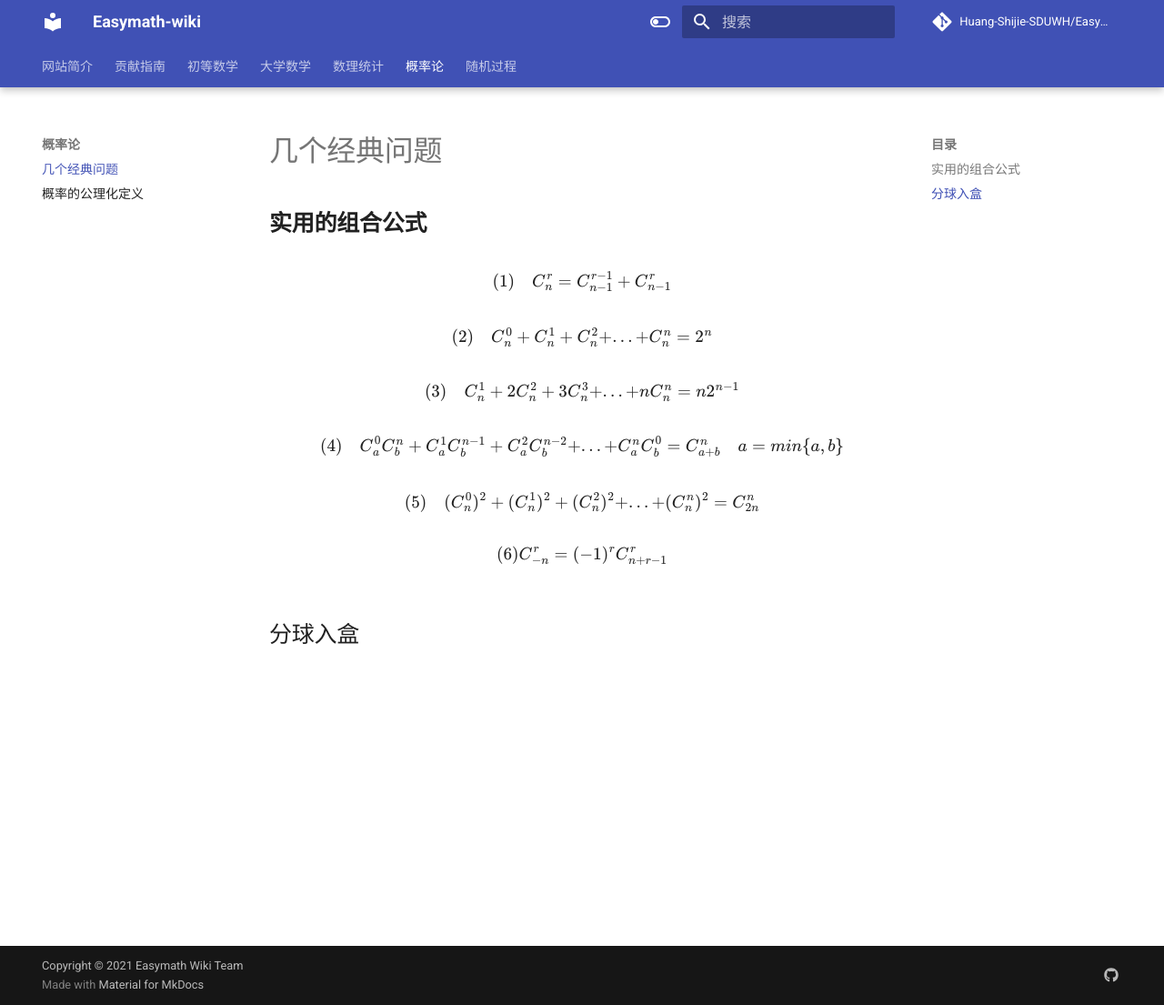
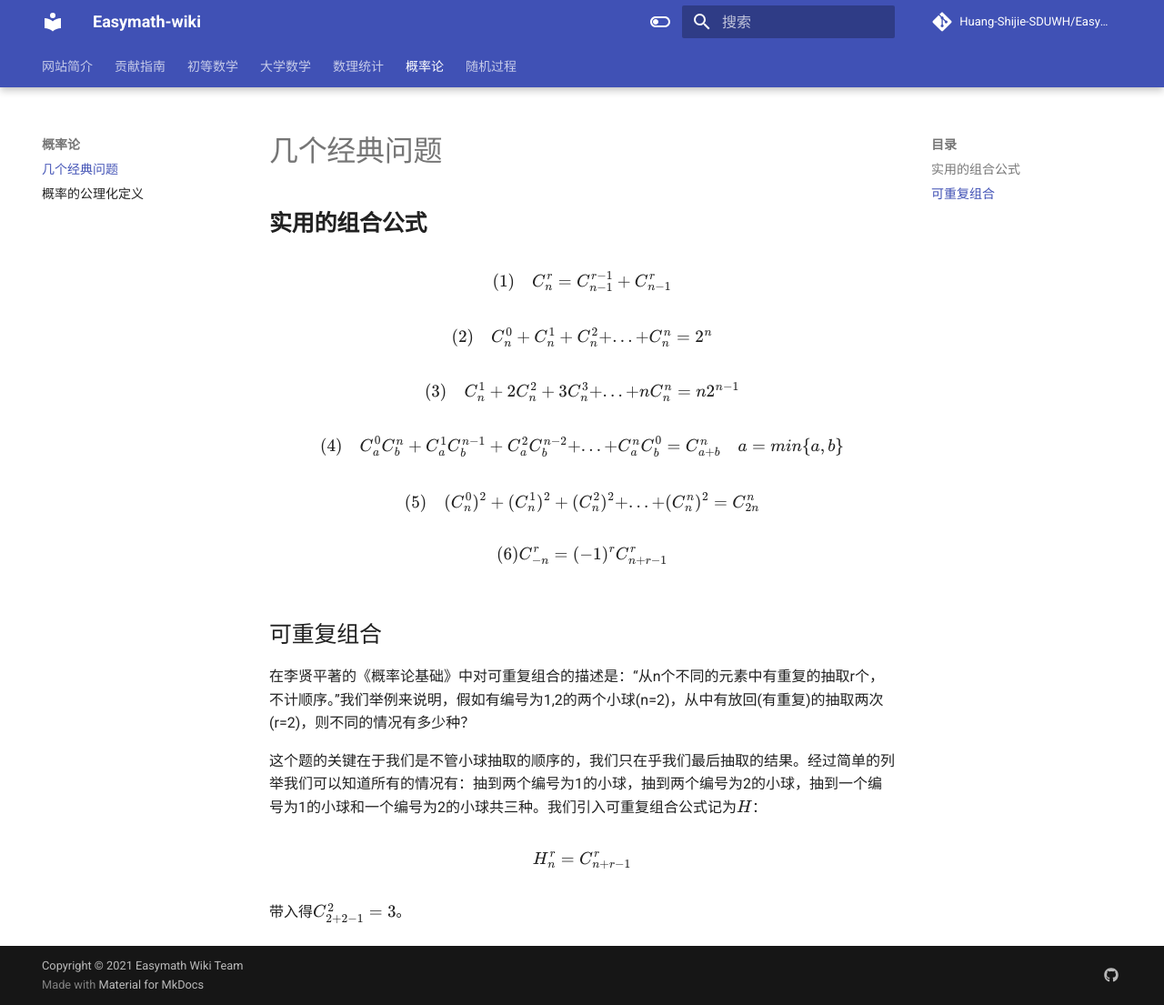
Before and after one commit to Easymath-wiki/Easymath-wiki, an MkDocs documentation site: the page built from docs/概率论/几个经典问题.md, in a window 1280 px wide and 1105 px high. Shown: the whole window at 91% size. Built offline with MkDocs 1.6.1 and Material for MkDocs 9.7.7, drawn with Linux system fonts in a browser that asks for light colours; formulas are drawn with MathJax 3; comment, search, counter and statistics services are not loaded.

Commit message:
Update 几个经典问题.md

```diff
--- a/docs/概率论/几个经典问题.md
+++ b/docs/概率论/几个经典问题.md
@@ -11,4 +11,11 @@ $$ (5)\quad (C_{n}^{0})^{2}+(C_{n}^{1})^{2}+(C_{n}^{2})^{2}+...+(C_{n}^{n})^{2}=
 
 $$(6)C_{-n}^{r} = (-1)^r C_{n+r-1}^{r}$$
 
-## 分球入盒
+## 可重复组合
+在李贤平著的《概率论基础》中对可重复组合的描述是：“从n个不同的元素中有重复的抽取r个，不计顺序。”我们举例来说明，假如有编号为1,2的两个小球(n=2)，从中有放回(有重复)的抽取两次(r=2)，则不同的情况有多少种？
+
+这个题的关键在于我们是不管小球抽取的顺序的，我们只在乎我们最后抽取的结果。经过简单的列举我们可以知道所有的情况有：抽到两个编号为1的小球，抽到两个编号为2的小球，抽到一个编号为1的小球和一个编号为2的小球共三种。我们引入可重复组合公式记为$H$：
+
+$$H_{n}^{r}=C_{n+r-1}^{r}$$
+
+带入得$C_{2+2-1}^{2}=3$。
```
